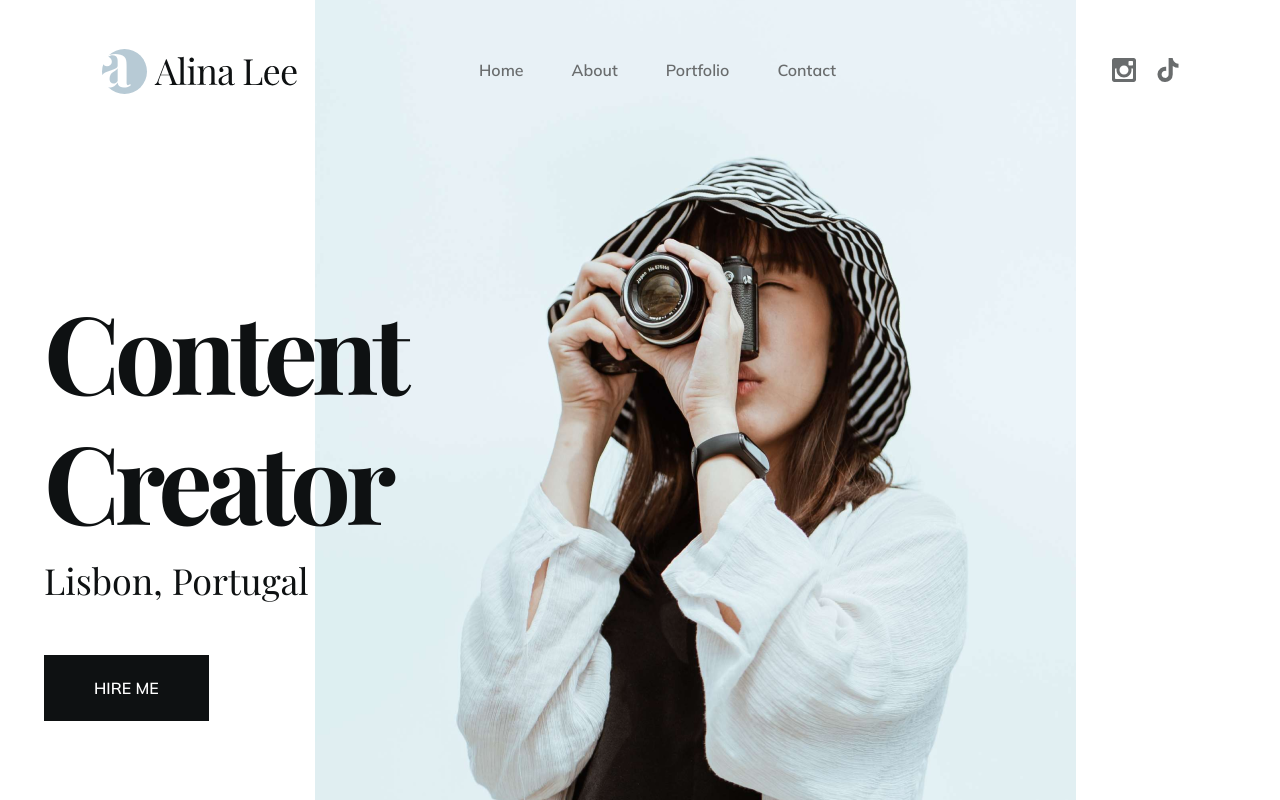
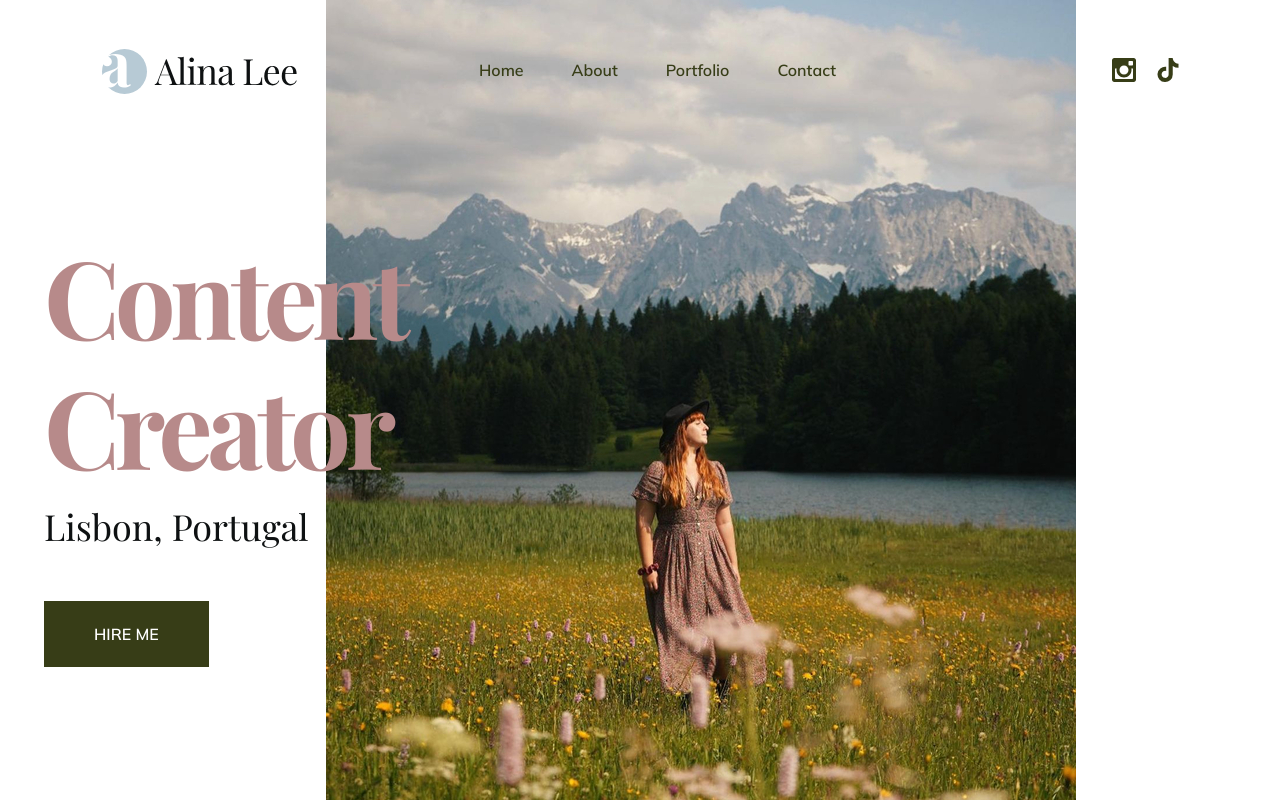
Before and after one commit to PedroRobalo1994/sandra-website, a React (Create React App) app: page / in a window 1280 px wide. Built offline with nearby package versions, Linux system fonts and the light colour scheme; the HTML template or start-up script is replaced by a standard one; a web font is replaced by a local one.

Commit message:
Deploying to github-pages

```diff
--- a/package.json
+++ b/package.json
@@ -1,5 +1,6 @@
 {
   "name": "photographer-portfolio",
+  "homepage": "https://pedrorobalo1994.github.io/sandra-website",
   "version": "0.1.0",
   "private": true,
   "dependencies": {
@@ -12,6 +13,8 @@
     "web-vitals": "^2.1.4"
   },
   "scripts": {
+    "predeploy": "npm run build",
+    "deploy": "gh-pages -d build",
     "start": "react-scripts start",
     "build": "react-scripts build",
     "test": "react-scripts test",
@@ -37,6 +40,7 @@
   },
   "devDependencies": {
     "framer-motion": "^7.6.2",
+    "gh-pages": "^6.1.1",
     "react-icons": "^4.6.0",
     "react-router-dom": "^6.4.2",
     "react-scroll": "^1.8.8",
--- a/src/components/Header.js
+++ b/src/components/Header.js
@@ -15,10 +15,10 @@ const Header = () => {
       </Link>
       {/* nav - initialy hidden - show on desktop mode */}
       <nav className='hidden lg:flex  gap-x-12 font-semibold'>
-        <Link to={'/'} className='text-[#696c6d] hover:text-primary transition'>Home</Link>
-        <Link to={'/about'} className='text-[#696c6d] hover:text-primary transition'>About</Link>
-        <Link to={'/portfolio'} className='text-[#696c6d] hover:text-primary transition'>Portfolio</Link>
-        <Link to={'/contact'} className='text-[#696c6d] hover:text-primary transition'>Contact</Link>
+        <Link to={'/'} className='text-[#373D17] hover:text-primary transition'>Home</Link>
+        <Link to={'/about'} className='text-[#373D17] hover:text-primary transition'>About</Link>
+        <Link to={'/portfolio'} className='text-[#373D17] hover:text-primary transition'>Portfolio</Link>
+        <Link to={'/contact'} className='text-[#373D17] hover:text-primary transition'>Contact</Link>
       </nav>
       <Socials/>
       <MobileNav/>
--- a/src/components/Socials.js
+++ b/src/components/Socials.js
@@ -7,12 +7,12 @@ const Socials = () => {
     <ul className='flex gap-x-5'>
       <li>
         <a href='https://www.instagram.com/sandra_camil0' target='_blank' rel='noreferrer'>
-          <ImInstagram className='text-2xl text-[#696c6d] hover:text-primary transition'/>
+          <ImInstagram className='text-2xl text-[#373D17] hover:text-primary transition'/>
         </a>
       </li>
       <li>
         <a href='https://www.tiktok.com/@sandra_camil0' target='_blank' rel='noreferrer'>
-          <FaTiktok className='text-2xl text-[#696c6d] hover:text-primary transition'/>
+          <FaTiktok className='text-2xl text-[#373D17] hover:text-primary transition'/>
         </a>
       </li>
     </ul>
--- a/src/pages/Home.js
+++ b/src/pages/Home.js
@@ -1,5 +1,5 @@
 import React from 'react';
-import WomanImg from '../img/home/woman.png';
+import WomanImg from '../img/home/sandra.jpg';
 import { Link } from 'react-router-dom';
 import { motion } from 'framer-motion';
 import { transition1 } from '../transitions';
@@ -10,10 +10,10 @@ const Home = () => {
       {/* text & img wrapper */}
       <div className='flex flex-col justify-center'>
         {/* text */}
-        <motion.div initial={{opacity: 0, y:"-50%"}} animate={{opacity: 1, y:0}} exit={{opacity:0, y:"-50%"}} transition={{transition1}} className='w-full pt-36 pb-14 lg:pt-0 lg:pb-0 lg:w-auto z-10 lg:absolute flex flex-col justify-center items-center lg:items-start'><h1 className='h1'>Content <br/> Creator
+        <motion.div initial={{opacity: 0, y:"-50%"}} animate={{opacity: 1, y:0}} exit={{opacity:0, y:"-50%"}} transition={{transition1}} className='w-full pt-36 pb-14 lg:pt-0 lg:pb-0 lg:w-auto z-10 lg:absolute flex flex-col justify-center items-center lg:items-start'><h1 className='h1 text-[#b78a8a]'>Content <br/> Creator
         </h1>
         <p className='text-[26px] lg:text-[36px] font-primary mb-4 lg:mb-12'>Lisbon, Portugal</p>
-        <Link to={'/contact'} className='btn mb-[30px]'>hire me</Link>
+        <Link to={'/contact'} className='btn bg-[#373D17] mb-[30px]'>hire me</Link>
         </motion.div>
         {/* img */}
         <div className='flex justify-end'>
```
Also changed, not shown: src/img/home/sandra.jpg (added), 1 other file (tests, documents, lock files or other folders).
